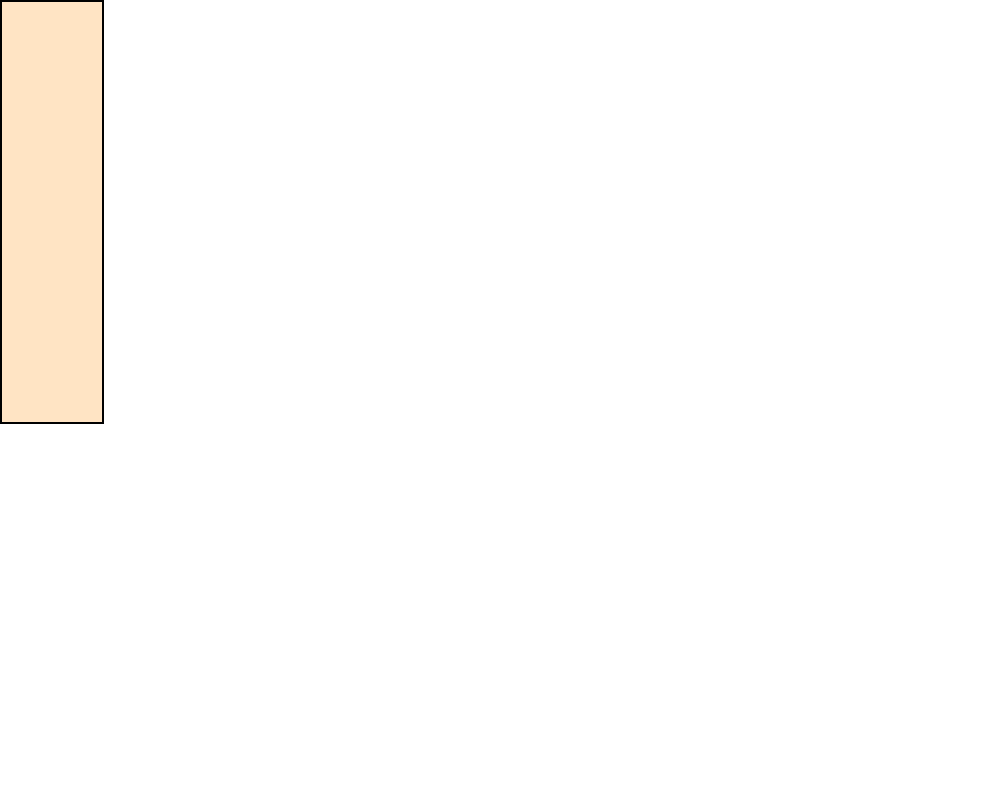
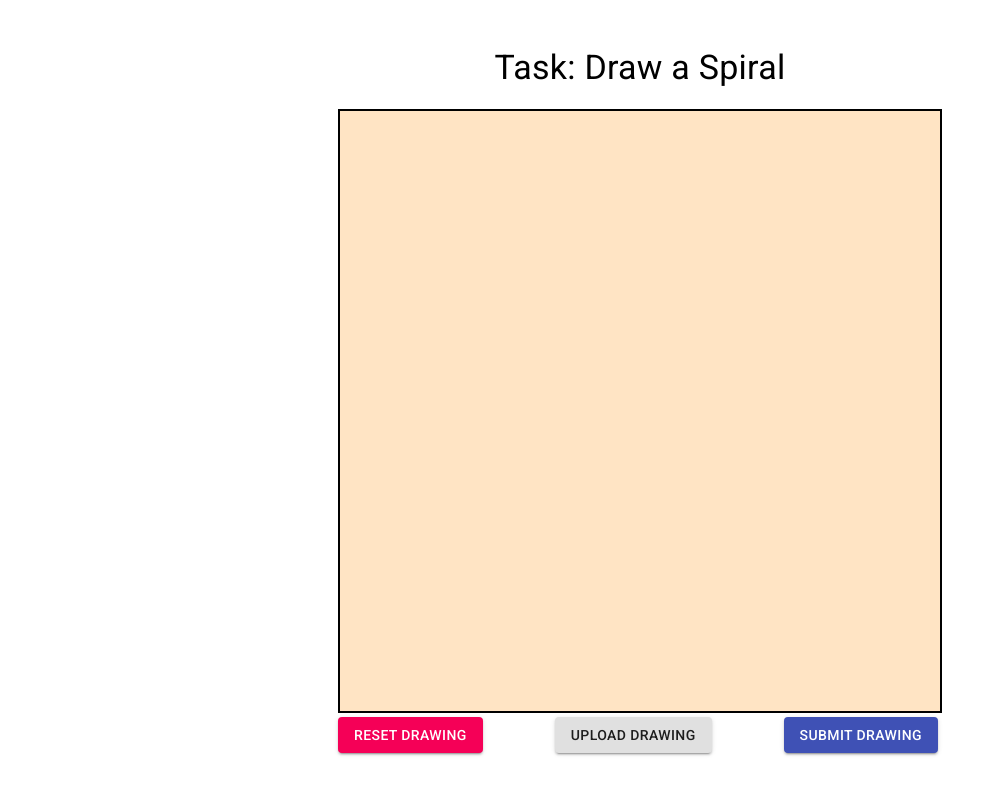
Before and after one commit to ahzia/parkinson-test, a React (Create React App) app in the folder frontend/: page /test in a window 1280 px wide. Shown: the top 794 px of the page, without its empty margins (0-1005 px from the left). Built offline with nearby package versions, Linux system fonts and the light colour scheme.

Commit message:
Added drawing image

```diff
--- a/frontend/src/components/DrawCanvas.css
+++ b/frontend/src/components/DrawCanvas.css
@@ -1,3 +1,12 @@
+.draw-canvas-parent {
+}
+
+.draw-canvas-top {
+  display: flex;
+  flex-direction: row;
+  justify-content: space-between;
+}
+
 .draw-canvas {
   background-color: bisque;
   border: 2px solid black;
--- a/frontend/src/components/DrawCanvas.js
+++ b/frontend/src/components/DrawCanvas.js
@@ -1,46 +1,104 @@
-import React, { useEffect, useState, useRef } from 'react'
+import React, { useEffect, useRef } from 'react'
+import { Button } from '@material-ui/core'
 import './DrawCanvas.css'
 
-function DrawCanvas({ width, height }) {
+function DrawCanvas({ width = 600, height = 600, onSubmit = (image) => {} }) {
   const canvasRef = useRef()
-
-  let draw = false
-
+  const uploadImageRef = useRef()
 
   useEffect(() => {
     const canvas = canvasRef.current
     const context = canvas.getContext('2d')
 
-    console.log('Mount')
+    context.lineWidth = 5
+    context.lineCap = 'round'
 
-    const handleDraw = (e) => {
-      console.log('Draw', e)
-      console.log(e.clientX, e.clientY)
+    let draw = false
+    function handleDraw(e) {
+      if (!this || !draw) return
 
-      context.lineWidth = 1
-      context.lineCap = 'round'
+      const { left, top } = this?.getBoundingClientRect()
+      const newX = e.clientX - left
+      const newY = e.clientY - top
 
-      context.lineTo(e.clientX, e.clientY)
+      context.lineTo(newX, newY)
       context.stroke()
       context.beginPath()
-      context.moveTo(e.clientX, e.clientY)
+      context.moveTo(newX, newY)
     }
 
+    const startStroke = (e) => {
+      draw = true
+      handleDraw(e)
+    }
 
+    const endStroke = () => {
+      draw = false
+      context.beginPath()
+    }
+
+    canvas.addEventListener('mouseup', endStroke)
+    canvas.addEventListener('mousedown', startStroke)
     canvas.addEventListener('mousemove', handleDraw)
 
     return () => {
+      canvas.removeEventListener('mouseup', endStroke)
+      canvas.removeEventListener('mousedown', startStroke)
       canvas.removeEventListener('mousemove', handleDraw)
     }
   }, [])
 
+  const resetCanvas = (e) => {
+    const canvas = canvasRef.current
+    const context = canvas.getContext('2d')
+    context.clearRect(0, 0, canvas.width, canvas.height)
+  }
+
+  const uploadDrawing = (e) => {
+    const context = canvasRef.current.getContext('2d')
+
+    // Resetting canvas and uploading image
+    resetCanvas()
+    uploadImageRef.current.src = window.URL.createObjectURL(e.target.files[0])
+    uploadImageRef.current.onload = () => {
+      console.log('New Image')
+      context.drawImage(uploadImageRef.current, 0, 0, width, height)
+    }
+  }
+
+  const submitDrawing = (e) => {
+    const canvas = canvasRef.current
+    const image = canvas.toDataURL('images/png')
+
+    onSubmit(image)
+  }
+
   return (
-    <div>
-      <canvas ref={canvasRef} className="draw-canvas" width="100" height="420">
+    <>
+      <div className="draw-canvas-parent">
+        <canvas ref={canvasRef} className="draw-canvas" width={width} height={height} />
 
-      </canvas>
+        <div className="draw-canvas-top" style={{ width }}>
+          <Button onClick={resetCanvas} variant="contained" color="secondary">
+            Reset Drawing
+          </Button>
+          <Button variant="contained" type="file" component="label">
+            Upload Drawing
+            <input
+              type="file"
+              accept="image/*"
+              hidden
+              onChange={uploadDrawing}
+            />
+          </Button>
+          <Button onClick={submitDrawing} variant="contained" color="primary">
+            Submit Drawing
+          </Button>
+        </div>
+      </div>
 
-    </div>
+      <img ref={uploadImageRef} hidden/>
+    </>
   )
 }
 
--- a/frontend/src/components/pages/HomePage.js
+++ b/frontend/src/components/pages/HomePage.js
@@ -22,13 +22,13 @@ function HomePage() {
     <div>
       <Container className="main-container top-container">
         <Container className="top-center-container">
-          <Typography variant="h3" component="h2">
+          <Typography variant="h3" component="h3">
             Parkinsons Test
           </Typography>
 
           <Link to="/test">
             <Button variant="contained" color="secondary">
-              <Typography variant="h6" component="h2">
+              <Typography variant="h6" component="h6">
                 Take Test
               </Typography>
             </Button>
--- a/frontend/src/components/pages/TestPage.css
+++ b/frontend/src/components/pages/TestPage.css
@@ -1,5 +1,8 @@
-#drawing-canvas {
-  height: 75vh;
-  width: 75%;
-  background-color: antiquewhite;
+.text-page {
+  height: 100vh;
+  width: 100vw;
+  display: flex;
+  flex-direction: column;
+  align-items: center;
+  justify-content: center;
 }
--- a/frontend/src/components/pages/TestPage.js
+++ b/frontend/src/components/pages/TestPage.js
@@ -1,11 +1,22 @@
 import React, { useEffect } from 'react'
+import { Typography } from '@material-ui/core'
 import DrawCanvas from '../DrawCanvas'
 import './TestPage.css'
 
 function TestPage() {
+  const imageSubmit = (image) => {
+    console.log(image)
+  }
+
   return (
-    <div>
-      <DrawCanvas />
+    <div className="text-page">
+      <Typography variant="h4" component="h4">
+        Task: Draw a Spiral
+      </Typography>
+
+      <br />
+
+      <DrawCanvas onSubmit={imageSubmit} />
     </div>
   )
 }
```
